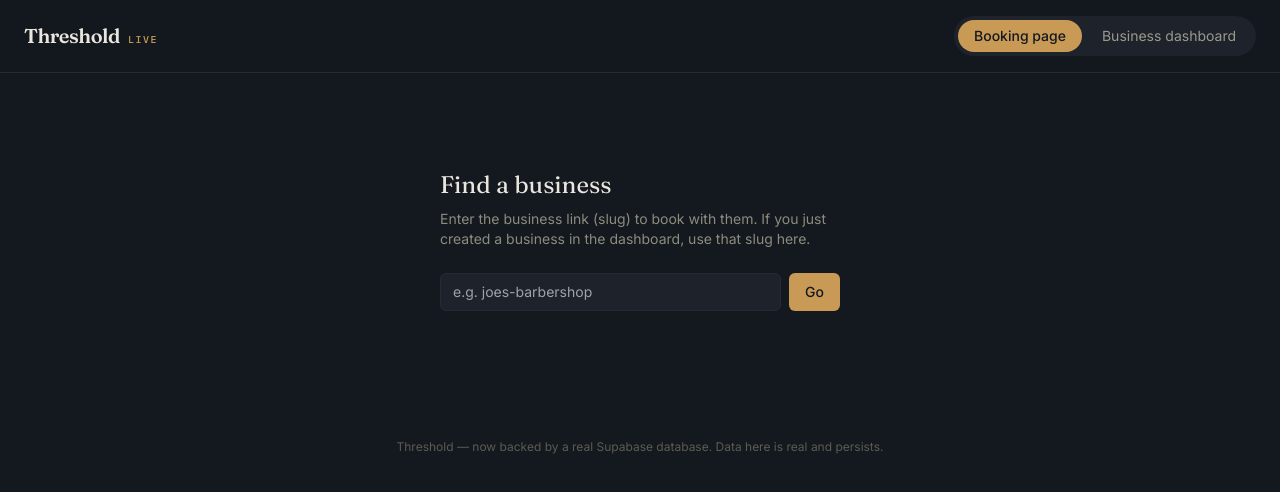
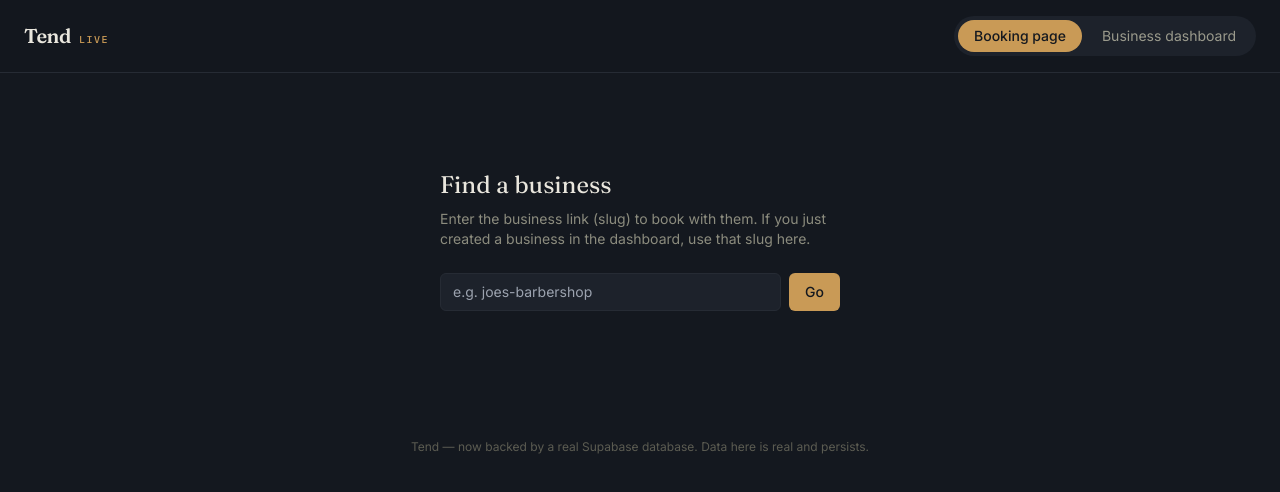
Before and after one commit to servandoarenteria-collab/threshold-app, a React (Vite) app: page / in a window 1280 px wide. Shown: the top 492 px of the page. Built offline with nearby package versions, Linux system fonts and the light colour scheme.

Commit message:
Update App.jsx

```diff
--- a/src/App.jsx
+++ b/src/App.jsx
@@ -86,7 +86,7 @@ export default function App() {
         <PaymentReturn sessionId={sessionId} />
       ) : view === "customer" ? <CustomerView /> : <AdminView />}
       <footer className="text-center text-xs text-[#5C5C52] py-8 px-6">
-        Threshold — now backed by a real Supabase database. Data here is real and persists.
+        Tend — now backed by a real Supabase database. Data here is real and persists.
       </footer>
     </div>
   );
@@ -96,7 +96,7 @@ function TopNav({ view, setView }) {
   return (
     <div className="border-b border-[#262B34] px-6 py-4 flex items-center justify-between sticky top-0 bg-[#14181F]/95 backdrop-blur z-10">
       <div className="flex items-baseline gap-2">
-        <span style={{ fontFamily: "'Fraunces', serif" }} className="text-xl font-semibold tracking-tight text-[#E9E6DD]">Threshold</span>
+        <span style={{ fontFamily: "'Fraunces', serif" }} className="text-xl font-semibold tracking-tight text-[#E9E6DD]">Tend</span>
         <span className="text-[10px] uppercase tracking-[0.15em] text-[#C99A56] font-mono" style={{ fontFamily: "'IBM Plex Mono', monospace" }}>live</span>
       </div>
       <div className="flex gap-1 bg-[#1D222B] rounded-full p-1">
```
